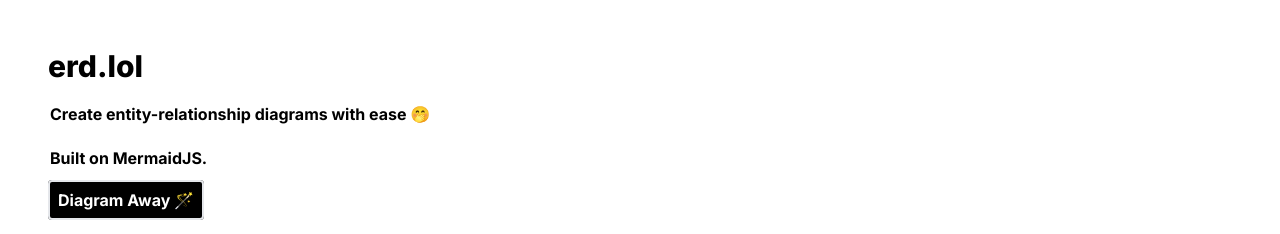
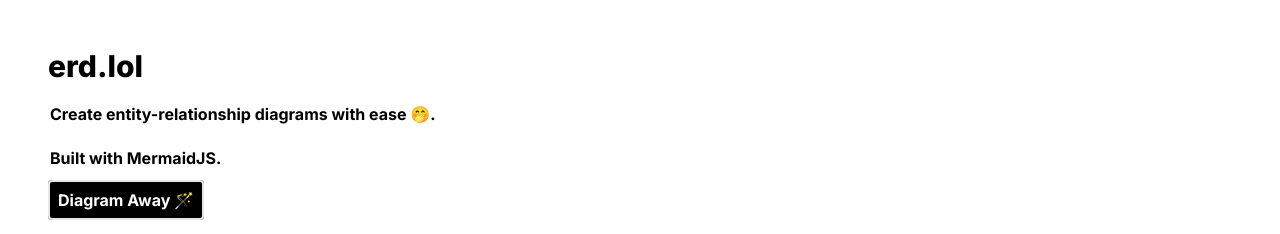
Before and after one commit to xelanat/erd.lol, a Next.js app: page / in a window 1280 px wide. Shown: the top 234 px of the page. Built offline with nearby package versions, Linux system fonts and the light colour scheme.

Commit message:
tweak: front page wording

```diff
--- a/app/page.tsx
+++ b/app/page.tsx
@@ -11,8 +11,8 @@
     <main className="patterned-background h-screen">
       <section className="bg-white p-12 w-25 h-25">
         <h1 className="text-3xl text-black font-extrabold">erd.lol</h1>
-        <div className="my-4 border-2 border-transparent text-black font-bold">Create entity-relationship diagrams with ease 🤭</div>
-        <div className="mb-4 border-2 border-transparent text-black font-bold">Built on MermaidJS.</div>
+        <div className="my-4 border-2 border-transparent text-black font-bold">Create entity-relationship diagrams with ease 🤭.</div>
+        <div className="mb-4 border-2 border-transparent text-black font-bold">Built with MermaidJS.</div>
         <Link
           className="bg-black p-2 rounded text-white transition duration-200 border-2 hover:border-black hover:border-dotted hover:bg-white hover:text-black font-bold"
           href="./make"
```
